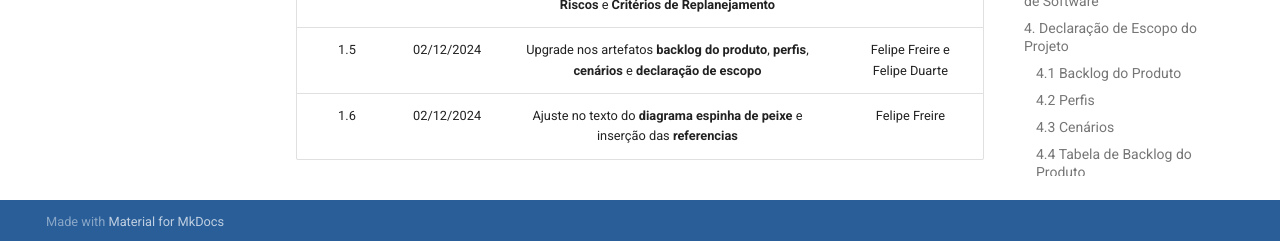
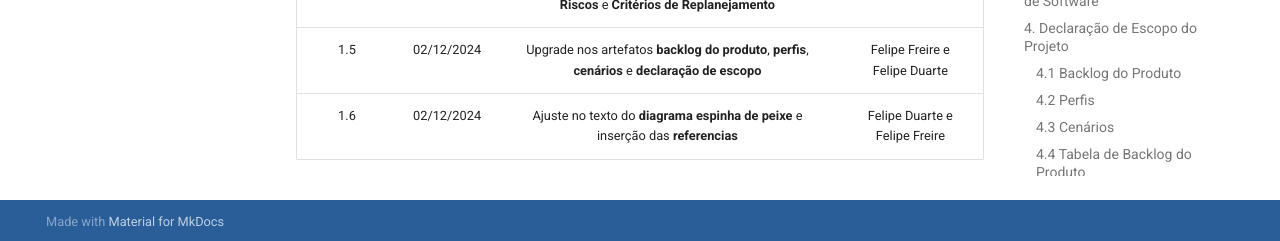
Before and after one commit to FGA0138-MDS-Ajax/2024.2-Aries, an MkDocs documentation site: the page built from docs/documento-visao/documento-visao.md, in a window 1280 px wide and 900 px high, scrolled down 17981 px. Shown: the part 656-897 px from the top of the window. Built offline with MkDocs 1.6.1 and Material for MkDocs 9.7.7, drawn with Linux system fonts in a browser that asks for light colours.

Commit message:
Update documento-visao.md

```diff
--- a/docs/documento-visao/documento-visao.md
+++ b/docs/documento-visao/documento-visao.md
@@ -511,4 +511,4 @@ Tabela : Backlog do produto
 | 1.3 | 29/11/2024 | Desenvolvimento dos artefatos **backlog do produto**, **perfis** e **cenários**   | Felipe Freire e Felipe Duarte |
 | 1.4 | 02/12/2024 | Desenvolvimento dos artefatos **Gerenciamento de Riscos** e **Critérios de Replanejamento**| Isaque Camargos |
 | 1.5 | 02/12/2024 | Upgrade nos artefatos **backlog do produto**, **perfis**, **cenários** e **declaração de escopo**   | Felipe Freire e Felipe Duarte |
-| 1.6 | 02/12/2024 | Ajuste no texto do **diagrama espinha de peixe** e inserção das **referencias** | Felipe Freire |
+| 1.6 | 02/12/2024 | Ajuste no texto do **diagrama espinha de peixe** e inserção das **referencias** | Felipe Duarte e Felipe Freire |
```
